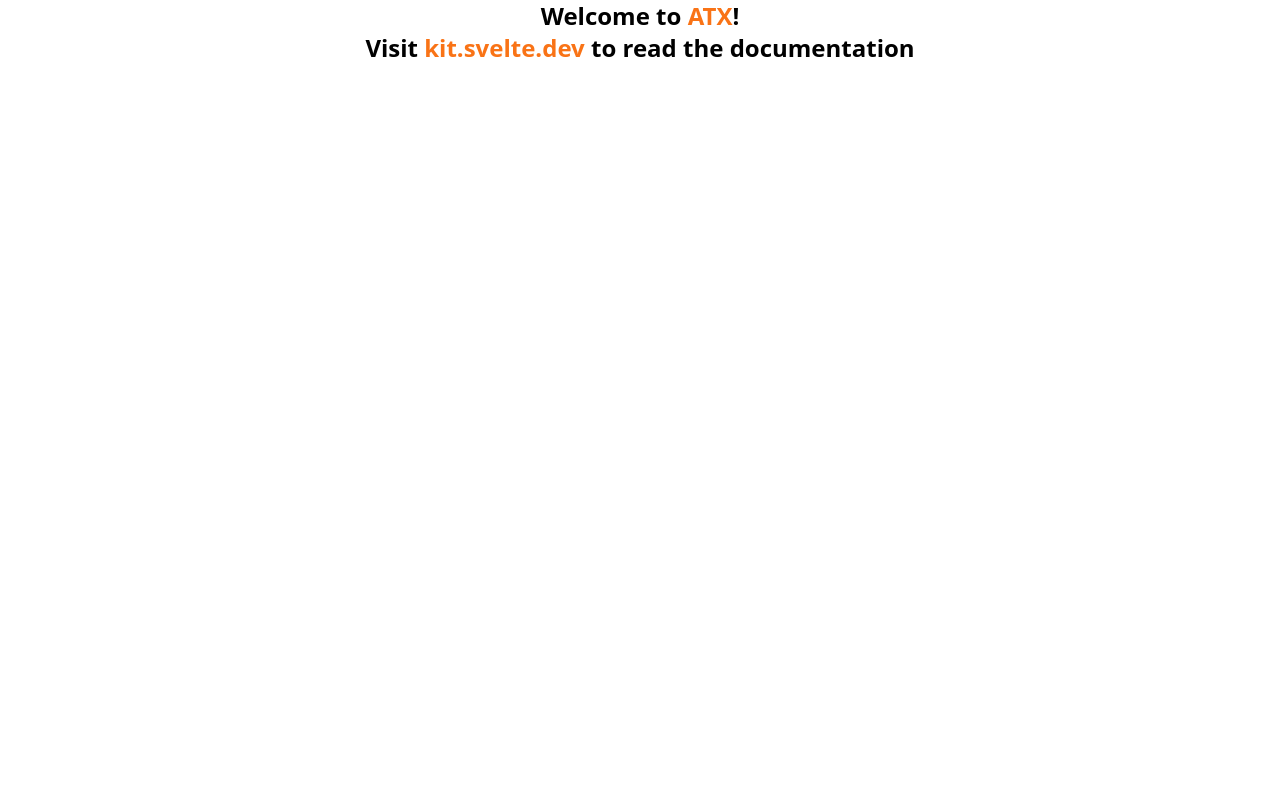
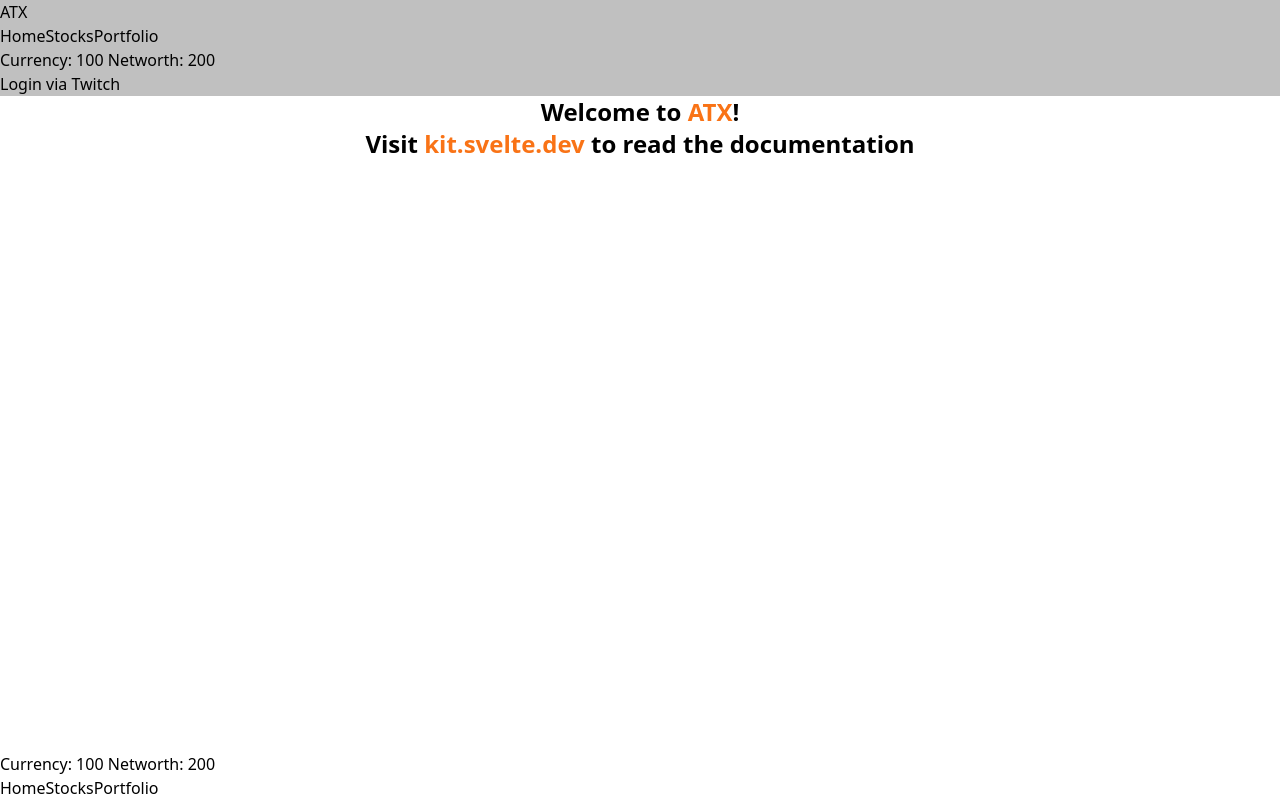
Before and after one commit to AtriEx/ATX, a SvelteKit app in the folder frontend/: page / in a window 1280 px wide. Built offline with nearby package versions, Linux system fonts and the light colour scheme.

Commit message:
An initial structure for the components used in the header+navigation menus.

```diff
--- /dev/null
+++ b/frontend/src/lib/components/CurrencyView.svelte
@@ -0,0 +1,9 @@
+<script lang="ts">
+
+</script>
+
+<span>Currency: 100</span>
+
+<style>
+
+</style>
--- /dev/null
+++ b/frontend/src/lib/components/Header.svelte
@@ -0,0 +1,30 @@
+<script lang="ts">
+	import CurrencyView from "./CurrencyView.svelte";
+	import HeaderUserView from "./HeaderUserView.svelte";
+	import NavigationBar from "./NavigationBar.svelte";
+	import NetworthView from "./NetworthView.svelte";
+
+    /*//If desktop, this will have navigation, currency, and profile status.
+    //Mobile Header will NOT have navigation or currency.*/
+    let isMobile : Boolean = false;
+</script>
+
+<div>
+    <span>ATX</span>
+    {#if !isMobile}
+    <NavigationBar />
+    <CurrencyView />
+    <NetworthView />
+    {/if}
+    <HeaderUserView />
+</div>
+
+<style>
+    div{
+        position: relative;
+        width:100%;
+        left: 0px;
+        top:0px;
+        background-color: silver;
+    }
+</style>
--- /dev/null
+++ b/frontend/src/lib/components/HeaderUserView.svelte
@@ -0,0 +1,16 @@
+<script lang="ts">
+    let isLoggedIn : Boolean = false;
+</script>
+
+<div>
+    {#if isLoggedIn}
+    <span>CraaazySteeeve</span>
+    <!-- This is where the dropdown goes, that has more settings. -->
+    {:else}
+    <button>Login via Twitch</button>
+    {/if}
+</div>
+
+<style>
+
+</style>
--- /dev/null
+++ b/frontend/src/lib/components/MobileNavigationBar.svelte
@@ -0,0 +1,26 @@
+<script type="ts">
+	import CurrencyView from "./CurrencyView.svelte";
+	import NavigationBar from "./NavigationBar.svelte";
+	import NetworthView from "./NetworthView.svelte";
+
+
+</script>
+
+<div id="container">
+    <div>
+        <CurrencyView />
+        <NetworthView />
+    </div>
+    <div>
+        <NavigationBar />
+    </div>
+</div>
+
+<style>
+    #container {
+        position:absolute;
+        bottom: 0px;
+        left: 0px;
+        width: 100%;
+    }
+</style>
--- /dev/null
+++ b/frontend/src/lib/components/NavigationBar.svelte
@@ -0,0 +1,15 @@
+<script lang="ts">
+	import NavigationButton from "./NavigationButton.svelte";
+</script>
+
+<div>
+    <NavigationButton label="Home"/>
+    <NavigationButton label="Stocks"/>
+    <NavigationButton label="Portfolio"/>
+</div>
+
+<style>
+    div {
+        display: flex;
+    }
+</style>
--- /dev/null
+++ b/frontend/src/lib/components/NavigationButton.svelte
@@ -0,0 +1,11 @@
+<script lang="ts">
+    export let label : String;
+</script>
+
+<div>
+    {label}
+</div>
+
+<style>
+
+</style>
--- /dev/null
+++ b/frontend/src/lib/components/NetworthView.svelte
@@ -0,0 +1,9 @@
+<script lang="ts">
+
+</script>
+
+<span>Networth: 200</span>
+
+<style>
+
+</style>
--- a/frontend/src/routes/+layout.svelte
+++ b/frontend/src/routes/+layout.svelte
@@ -1,5 +1,18 @@
-<script>
+<script lang="ts">
     import "../app.css";
+    import Header from "$lib/components/Header.svelte";
+	import MobileNavigationBar from "$lib/components/MobileNavigationBar.svelte";
+
+    let isMobile : Boolean = false;
 </script>
 
+<Header />
 <slot />
+{#if !isMobile}
+    <MobileNavigationBar />
+{/if}
+
+
+<style>
+
+</style>
```
